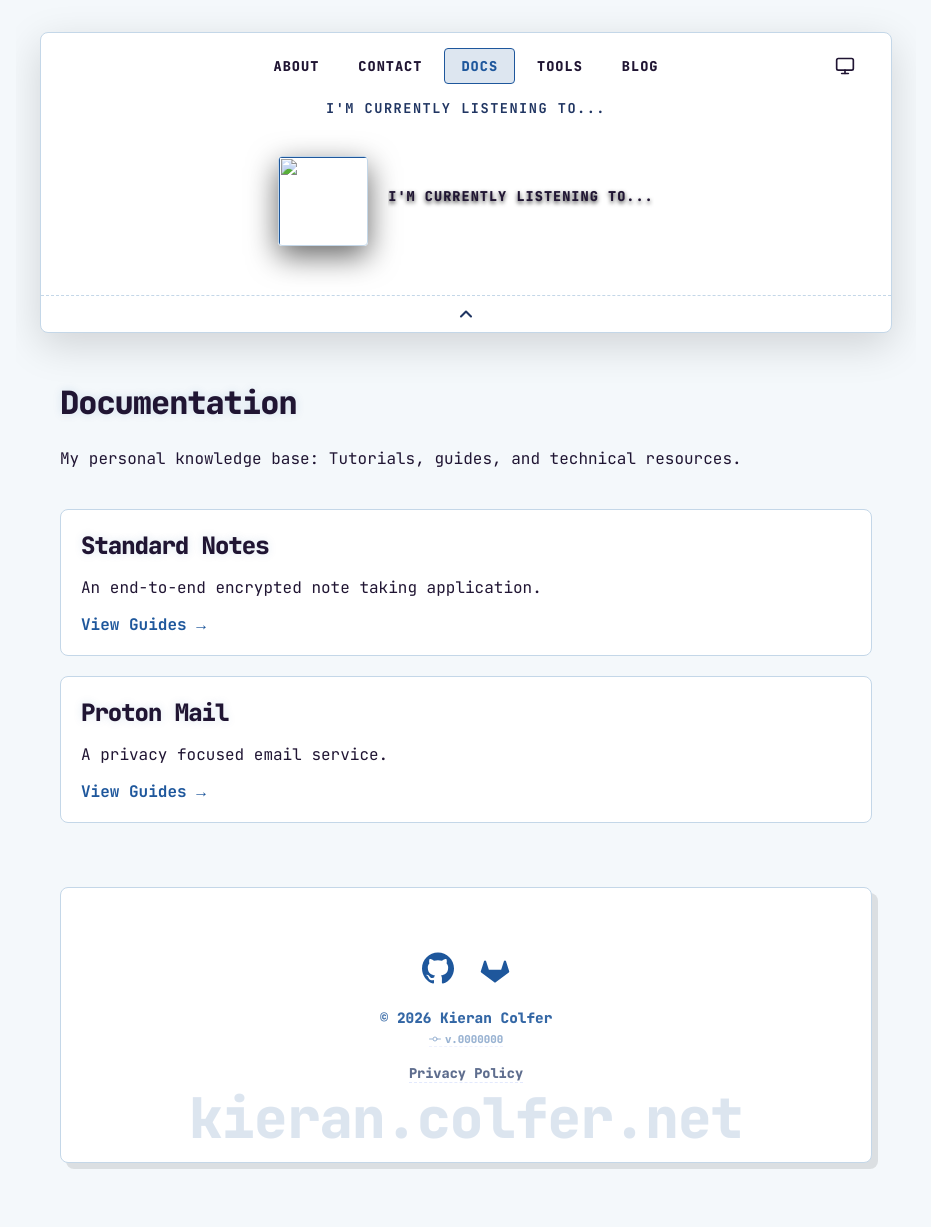
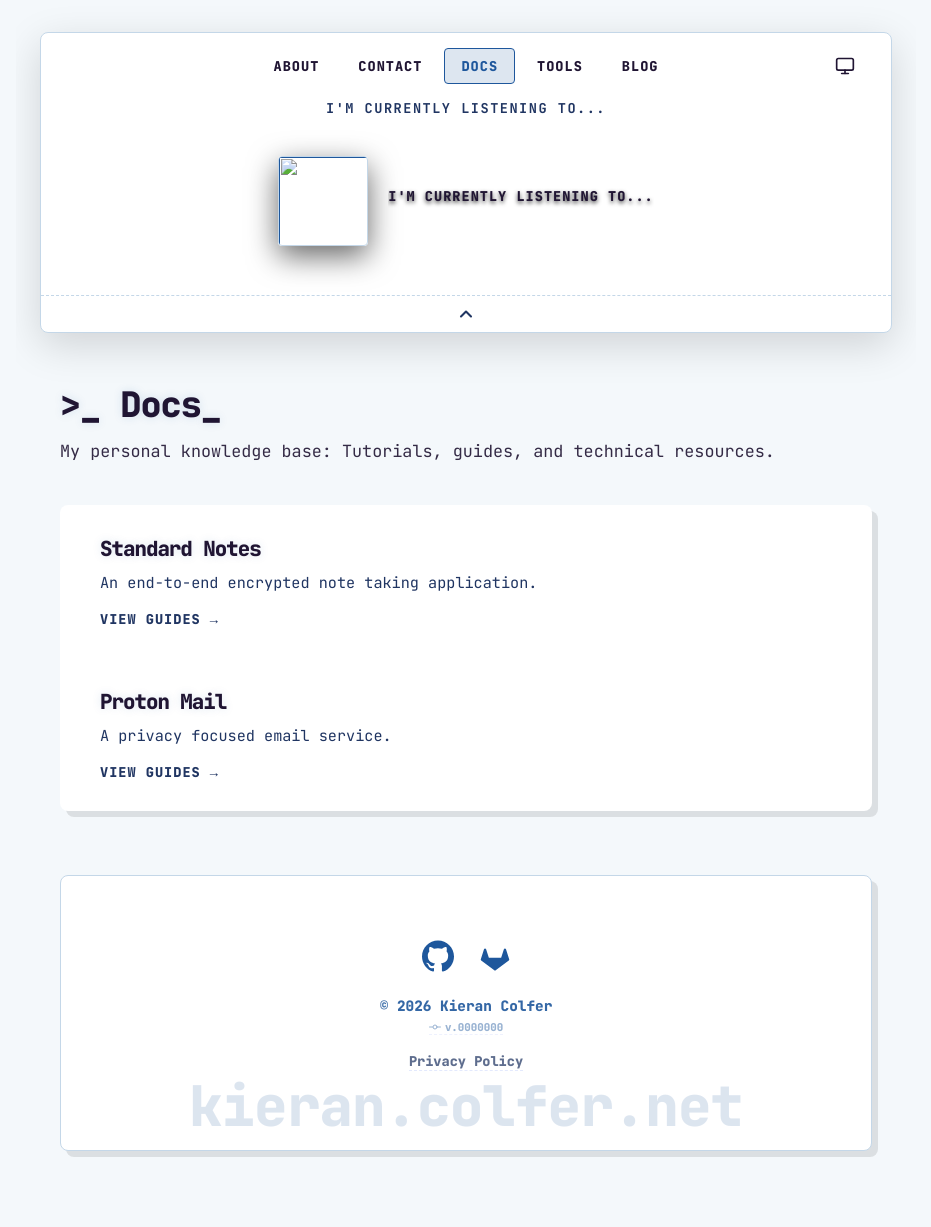
Before and after one commit to PASSK3YS/PASSK3YS.github.io, a Jekyll site: the page built from docs.md, in a window 1280 px wide. Shown: the whole page, without its empty margins (174-1105 px from the left). Built offline with Jekyll 4.4.1, drawn with Linux system fonts in a browser that asks for light colours; some of the changed lines change nothing that is shown.

Commit message:
chore: update docs page to new style

```diff
--- a/docs.md
+++ b/docs.md
@@ -5,27 +5,145 @@
 permalink: /docs/
 ---
 
-<div class="page-content">
-  <h1>Documentation</h1>
-  <p>{{ page.description }}</p>
+<div class="bio-container">
+    <div class="bio-text">
+        <h1 style="margin: 0 0 10px 0; font-size: 2.2rem; font-weight: 800; letter-spacing: -1px;">
+            >_ Docs<span class="blinking-cursor">_</span>
+        </h1>
+        <p style="font-size: 1.05rem; opacity: 0.9; margin: 0;">
+            {{ page.description }}
+        </p>
+    </div>
+</div>
 
-  <div class="category-list" style="margin-top: 40px; display: grid; gap: 20px;">
+<div class="unified-card">
 
-    <div style="border: 1px solid var(--border); padding: 20px; border-radius: 8px; background: var(--nav-bg);">
-      <h2 style="margin-top: 0;">
-        <a href="/docs/standard-notes/" style="text-decoration: none; color: inherit;">Standard Notes</a>
-      </h2>
-      <p>An end-to-end encrypted note taking application.</p>
-      <a href="/docs/standard-notes/" style="font-weight: bold; color: var(--accent);">View Guides &rarr;</a>
-    </div>
+    <a href="/docs/standard-notes/" class="unified-row interactive-row">
+        <div style="display: flex; flex-direction: column; justify-content: center;">
+            <h2 class="directory-interactive-text" style="margin: 0 0 10px 0;">Standard Notes</h2>
+            <p style="font-size: 0.95rem; color: var(--text-muted); margin: 0; line-height: 1.5;">
+                An end-to-end encrypted note taking application.
+            </p>
+            <span class="read-more">View Guides &rarr;</span>
+        </div>
+    </a>
 
-    <div style="border: 1px solid var(--border); padding: 20px; border-radius: 8px; background: var(--nav-bg);">
-      <h2 style="margin-top: 0;">
-        <a href="/docs/proton-mail/" style="text-decoration: none; color: inherit;">Proton Mail</a>
-      </h2>
-      <p>A privacy focused email service.</p>
-      <a href="/docs/proton-mail/" style="font-weight: bold; color: var(--accent);">View Guides &rarr;</a>
-    </div>
+    <a href="/docs/proton-mail/" class="unified-row interactive-row">
+        <div style="display: flex; flex-direction: column; justify-content: center;">
+            <h2 class="directory-interactive-text" style="margin: 0 0 10px 0;">Proton Mail</h2>
+            <p style="font-size: 0.95rem; color: var(--text-muted); margin: 0; line-height: 1.5;">
+                A privacy focused email service.
+            </p>
+            <span class="read-more">View Guides &rarr;</span>
+        </div>
+    </a>
 
-  </div>
 </div>
+
+<link href="https://fonts.googleapis.com/css2?family=JetBrains+Mono:wght@400;700;800&display=swap" rel="stylesheet">
+
+<style>
+body, main, h1, h2, h3, p, a, span, div {
+    font-family: 'JetBrains Mono', monospace !important;
+}
+
+.blinking-cursor {
+    font-weight: 800;
+    color: var(--accent-cyan);
+    animation: blink 1s step-end infinite;
+}
+
+@keyframes blink {
+    50% { opacity: 0; }
+}
+
+.bio-container {
+    display: flex;
+    align-items: center;
+    gap: 30px;
+    margin-bottom: 40px;
+}
+
+.bio-text {
+    display: flex;
+    flex-direction: column;
+}
+
+.unified-card {
+    background: var(--nav-bg);
+    border-radius: 8px;
+    display: flex;
+    flex-direction: column;
+    border: 1px solid var(--border-color);
+    box-shadow: 6px 6px 0px rgba(0, 0, 0, 0.1);
+    overflow: hidden;
+}
+
+[data-theme="dark"] .unified-card {
+    border: 1px solid var(--border-color);
+    box-shadow: 6px 6px 0px rgba(0, 0, 0, 0.3);
+}
+
+.unified-row {
+    padding: 30px 34px;
+    border-bottom: 1px dashed var(--border-color);
+    display: block;
+    transition: background-color 0.1s ease, border-color 0.1s ease;
+    border-left: 6px solid transparent;
+    text-decoration: none;
+    color: inherit;
+}
+
+.unified-row:last-child {
+    border-bottom: none;
+}
+
+.unified-row.interactive-row {
+    cursor: pointer;
+}
+
+.unified-row.interactive-row:hover {
+    background-color: rgba(42, 161, 152, 0.05);
+    border-left-color: var(--accent-cyan);
+}
+
+[data-theme="dark"] .unified-row.interactive-row:hover {
+    background-color: rgba(42, 161, 152, 0.1);
+    border-left-color: var(--accent-cyan);
+}
+
+.interactive-row:hover .directory-interactive-text {
+    color: var(--accent-cyan);
+}
+
+.interactive-row:hover .read-more {
+    color: var(--accent-cyan);
+    transform: translateX(5px);
+}
+
+.directory-interactive-text {
+    font-size: 1.3rem;
+    font-weight: 800;
+    color: var(--text);
+    text-decoration: none;
+    transition: color 0.1s ease;
+    line-height: 1.3;
+}
+
+.read-more {
+    display: inline-block;
+    margin-top: 15px;
+    font-size: 0.85rem;
+    font-weight: 800;
+    color: var(--text-muted);
+    text-transform: uppercase;
+    letter-spacing: 1px;
+    transition: color 0.1s ease, transform 0.1s ease;
+}
+
+@media (max-width: 850px) {
+    .unified-row {
+        padding: 25px 14px;
+    }
+}
+</style>
```
